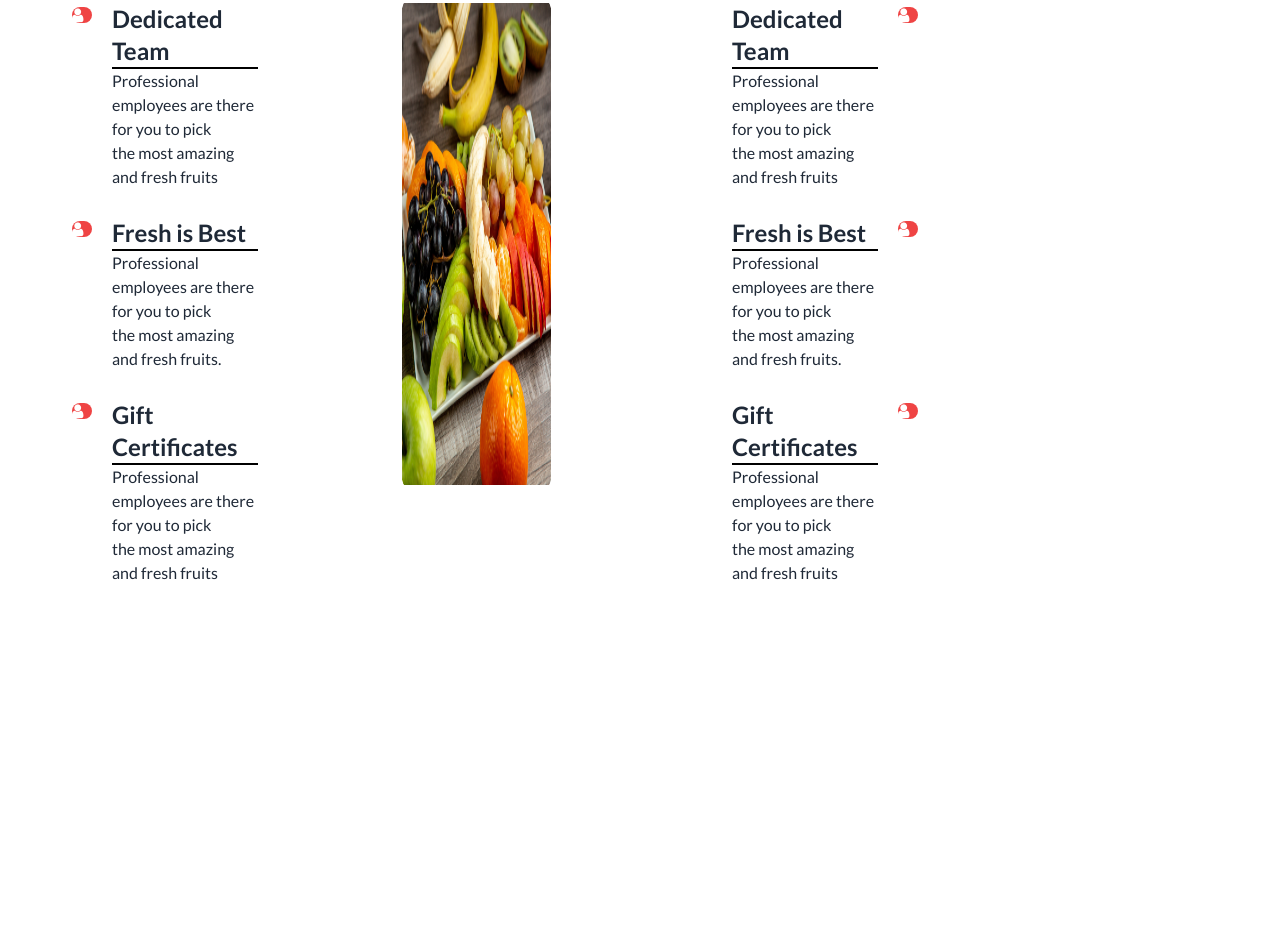
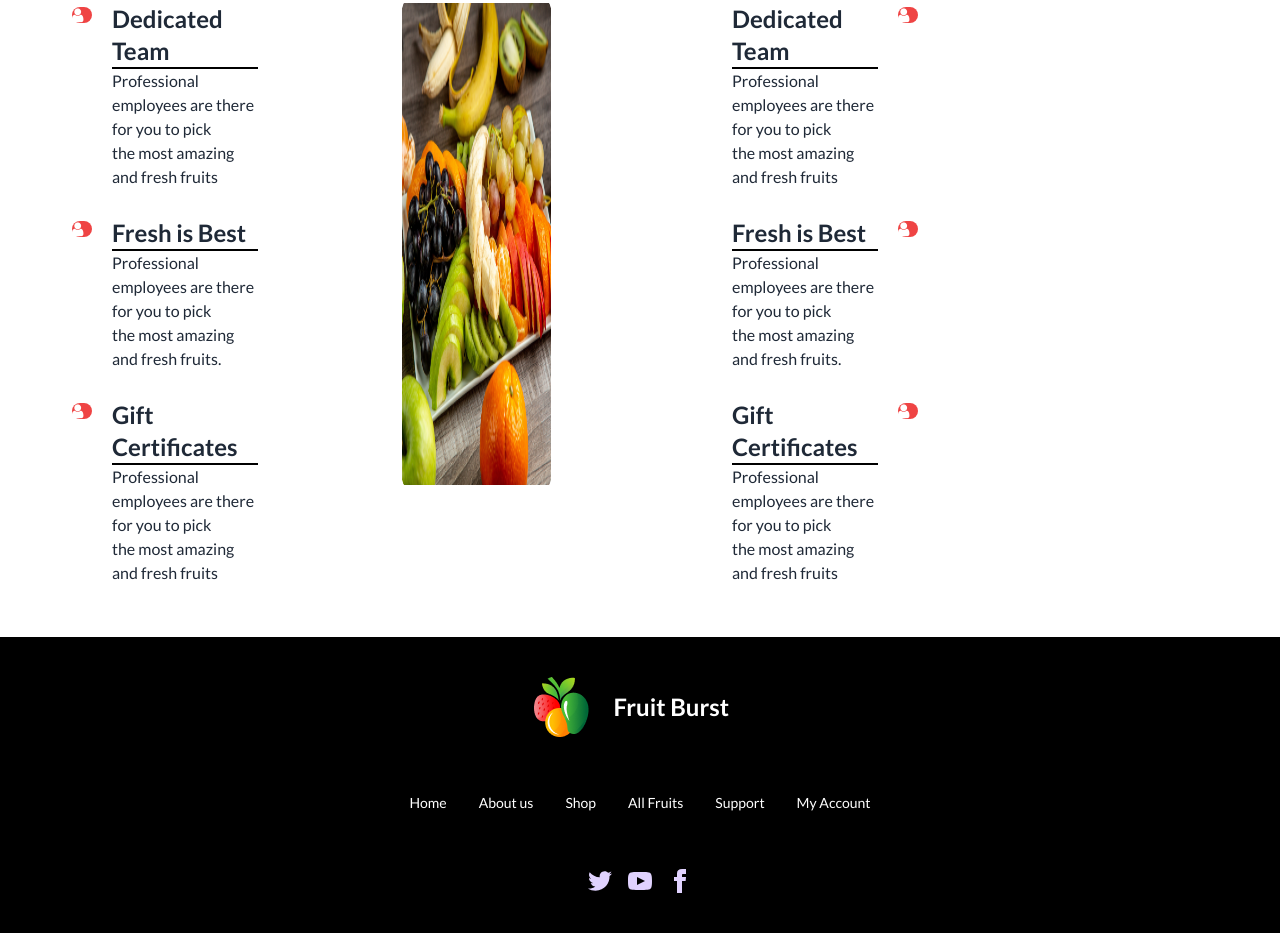
Before and after one commit to nondi58/reset-assignment-3, a plain HTML site: page index.html in a window 1280 px wide. Shown: the part 2789-3722 px from the top of the page. Before the commit the page ends 3426 px from the top, so only its background shows below. Drawn offline with nearby package versions, Linux system fonts and the light colour scheme.

Commit message:
first commit

```diff
--- a/index.html
+++ b/index.html
@@ -414,7 +414,32 @@
 
 
     </main>
-    <footer></footer>
+    <footer>
+
+      <footer class="footer footer-center p-10 bg-black text-primary-content">
+        <div class="flex" >
+          <img class="w-[54.517px]" src="images/logo.png" alt="">
+          <a class="btn btn-ghost normal-case text-2xl font-lato text-white">Fruit Burst</a>
+      </div>
+      <div class=" grid md:grid-cols-2 navbar-center  lg:flex text-white">
+        <ul class="menu menu-horizontal px-1">
+          <li><a>Home</a></li>
+          <li><a>About us</a></li>
+          <li><a>Shop</a></li>
+          <li><a>All Fruits</a></li>
+          <li><a>Support</a></li>
+          <li><a>My Account</a></li>
+        </ul>
+      </div>
+        <nav>
+          <div class="grid grid-flow-col gap-4">
+            <a><svg xmlns="http://www.w3.org/2000/svg" width="24" height="24" viewBox="0 0 24 24" class="fill-current"><path d="M24 4.557c-.883.392-1.832.656-2.828.775 1.017-.609 1.798-1.574 2.165-2.724-.951.564-2.005.974-3.127 1.195-.897-.957-2.178-1.555-3.594-1.555-3.179 0-5.515 2.966-4.797 6.045-4.091-.205-7.719-2.165-10.148-5.144-1.29 2.213-.669 5.108 1.523 6.574-.806-.026-1.566-.247-2.229-.616-.054 2.281 1.581 4.415 3.949 4.89-.693.188-1.452.232-2.224.084.626 1.956 2.444 3.379 4.6 3.419-2.07 1.623-4.678 2.348-7.29 2.04 2.179 1.397 4.768 2.212 7.548 2.212 9.142 0 14.307-7.721 13.995-14.646.962-.695 1.797-1.562 2.457-2.549z"></path></svg></a>
+            <a><svg xmlns="http://www.w3.org/2000/svg" width="24" height="24" viewBox="0 0 24 24" class="fill-current"><path d="M19.615 3.184c-3.604-.246-11.631-.245-15.23 0-3.897.266-4.356 2.62-4.385 8.816.029 6.185.484 8.549 4.385 8.816 3.6.245 11.626.246 15.23 0 3.897-.266 4.356-2.62 4.385-8.816-.029-6.185-.484-8.549-4.385-8.816zm-10.615 12.816v-8l8 3.993-8 4.007z"></path></svg></a>
+            <a><svg xmlns="http://www.w3.org/2000/svg" width="24" height="24" viewBox="0 0 24 24" class="fill-current"><path d="M9 8h-3v4h3v12h5v-12h3.642l.358-4h-4v-1.667c0-.955.192-1.333 1.115-1.333h2.885v-5h-3.808c-3.596 0-5.192 1.583-5.192 4.615v3.385z"></path></svg></a>
+          </div>
+        </nav>
+      </footer>
+    </footer>
 
 </body>
 </html>
```
